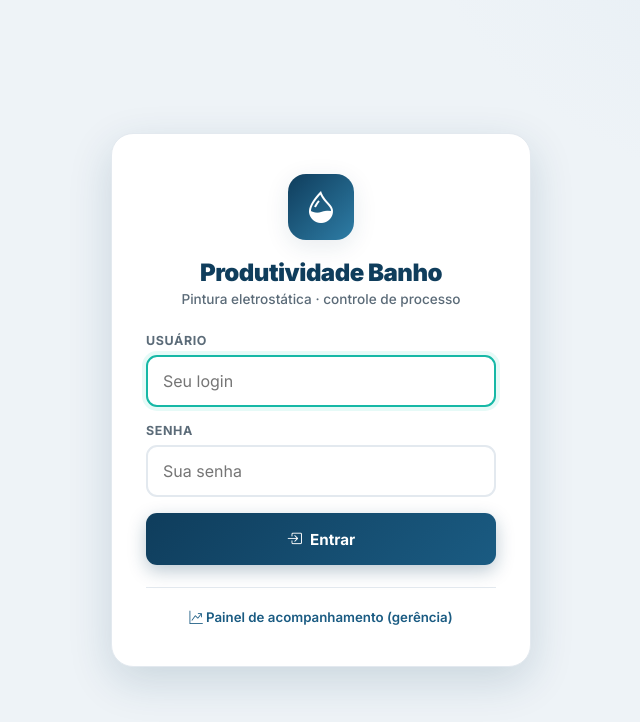
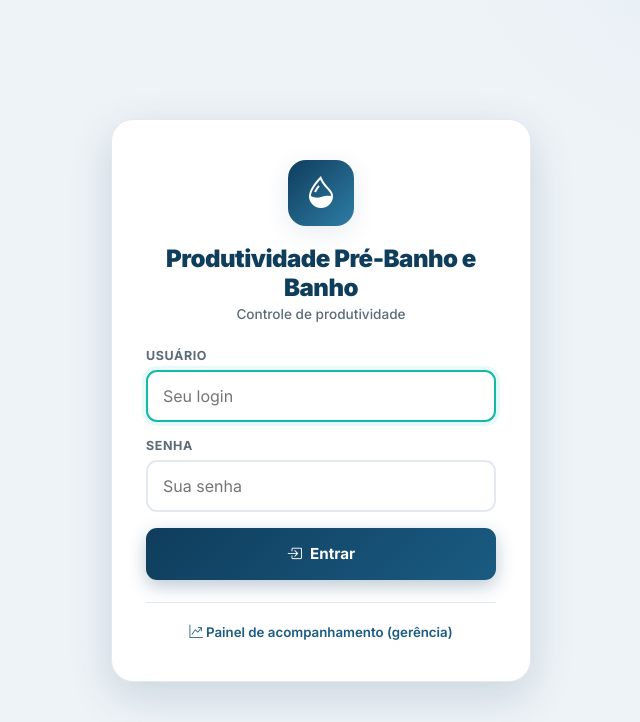
Before and after one commit to gu1001216-arch/BANHOFINAL, a Flask app: page /login in a window 1280 px wide. Shown: the top 722 px of the page, without its empty margins (319-959 px from the left). Run offline with Flask 3, Linux system fonts and the light colour scheme.

Commit message:
Add files via upload

```diff
--- a/templates/banho.html
+++ b/templates/banho.html
@@ -1,5 +1,5 @@
 {% extends 'base.html' %}
-{% block title %}Banho — Produtividade Banho{% endblock %}
+{% block title %}Banho — Controle Produtividade{% endblock %}
 {% block content %}
 
 <div class="chart-grid" style="grid-template-columns:1fr 1fr;align-items:start;">
--- a/templates/base.html
+++ b/templates/base.html
@@ -3,7 +3,7 @@
 <head>
 <meta charset="UTF-8">
 <meta name="viewport" content="width=device-width, initial-scale=1.0, maximum-scale=1.0, user-scalable=no">
-<title>{% block title %}Controle de Produtividade Banho{% endblock %}</title>
+<title>{% block title %}Controle Produtividade Pré-Banho e Banho{% endblock %}</title>
 <link href="https://fonts.googleapis.com/css2?family=Inter:wght@400;500;600;700;800;900&family=JetBrains+Mono:wght@600;700;800&display=swap" rel="stylesheet">
 <link href="https://cdn.jsdelivr.net/npm/bootstrap-icons@1.11.3/font/bootstrap-icons.css" rel="stylesheet">
 <link rel="stylesheet" href="{{ url_for('static', filename='style.css') }}">
@@ -15,8 +15,8 @@
   <div class="topbar-brand">
     <span class="brand-mark"><i class="bi bi-droplet-half"></i></span>
     <div class="brand-text">
-      <span class="brand-title">Controle de Produtividade</span>
-      <span class="brand-sub">Banho · Pintura Eletrostática</span>
+      <span class="brand-title">Controle Produtividade</span>
+      <span class="brand-sub">Pré-Banho e Banho</span>
     </div>
   </div>
   <div class="topbar-actions">
--- a/templates/dashboard.html
+++ b/templates/dashboard.html
@@ -1,5 +1,5 @@
 {% extends 'base.html' %}
-{% block title %}Dashboard — Produtividade Banho{% endblock %}
+{% block title %}Dashboard — Controle Produtividade{% endblock %}
 {% block content %}
 
 <div class="section-head">
--- a/templates/login.html
+++ b/templates/login.html
@@ -1,11 +1,11 @@
 {% extends 'base.html' %}
-{% block title %}Entrar — Controle de Produtividade Banho{% endblock %}
+{% block title %}Entrar — Controle Produtividade Pré-Banho e Banho{% endblock %}
 {% block content %}
 <div class="login-wrap">
   <div class="login-card">
     <div class="login-logo"><i class="bi bi-droplet-half"></i></div>
-    <h1 class="login-title">Produtividade Banho</h1>
-    <p class="login-sub">Pintura eletrostática · controle de processo</p>
+    <h1 class="login-title">Produtividade Pré-Banho e Banho</h1>
+    <p class="login-sub">Controle de produtividade</p>
 
     {% if erro %}<div class="alert alert-err"><i class="bi bi-exclamation-triangle-fill"></i>{{ erro }}</div>{% endif %}
 
--- a/templates/mestre.html
+++ b/templates/mestre.html
@@ -1,5 +1,5 @@
 {% extends 'base.html' %}
-{% block title %}Lista Mestra — Produtividade Banho{% endblock %}
+{% block title %}Lista Mestra — Controle Produtividade{% endblock %}
 {% block content %}
 <div style="max-width:920px;margin:0 auto;">
   <div class="section-head"><div class="section-title"><i class="bi bi-table"></i>Lista mestra (relatório SAP)</div></div>
--- a/templates/painel.html
+++ b/templates/painel.html
@@ -3,7 +3,7 @@
 <head>
 <meta charset="UTF-8">
 <meta name="viewport" content="width=device-width, initial-scale=1.0">
-<title>Painel de Acompanhamento — Produtividade Banho</title>
+<title>Painel de Acompanhamento — Controle Produtividade Pré-Banho e Banho</title>
 <link href="https://fonts.googleapis.com/css2?family=Inter:wght@400;500;600;700;800;900&family=JetBrains+Mono:wght@600;700;800&display=swap" rel="stylesheet">
 <link href="https://cdn.jsdelivr.net/npm/bootstrap-icons@1.11.3/font/bootstrap-icons.css" rel="stylesheet">
 <link rel="stylesheet" href="{{ url_for('static', filename='style.css') }}">
@@ -11,7 +11,7 @@
 <body>
 <main class="page">
   <div class="public-banner">
-    <h1><i class="bi bi-droplet-half"></i>Acompanhamento da Produção — Banho</h1>
+    <h1><i class="bi bi-droplet-half"></i>Acompanhamento — Pré-Banho e Banho</h1>
     <span class="small" style="display:flex;align-items:center;gap:7px;"><span class="live-dot"></span>Atualização automática · somente visualização</span>
   </div>
 
--- a/templates/prep.html
+++ b/templates/prep.html
@@ -1,5 +1,5 @@
 {% extends 'base.html' %}
-{% block title %}Preparação — Produtividade Banho{% endblock %}
+{% block title %}Preparação — Controle Produtividade{% endblock %}
 {% block content %}
 
 <div class="section-head">
--- a/templates/usuarios.html
+++ b/templates/usuarios.html
@@ -1,5 +1,5 @@
 {% extends 'base.html' %}
-{% block title %}Usuários — Produtividade Banho{% endblock %}
+{% block title %}Usuários — Controle Produtividade{% endblock %}
 {% block content %}
 <div style="max-width:820px;margin:0 auto;">
   <div class="section-head"><div class="section-title"><i class="bi bi-people-fill"></i>Usuários</div></div>
```
